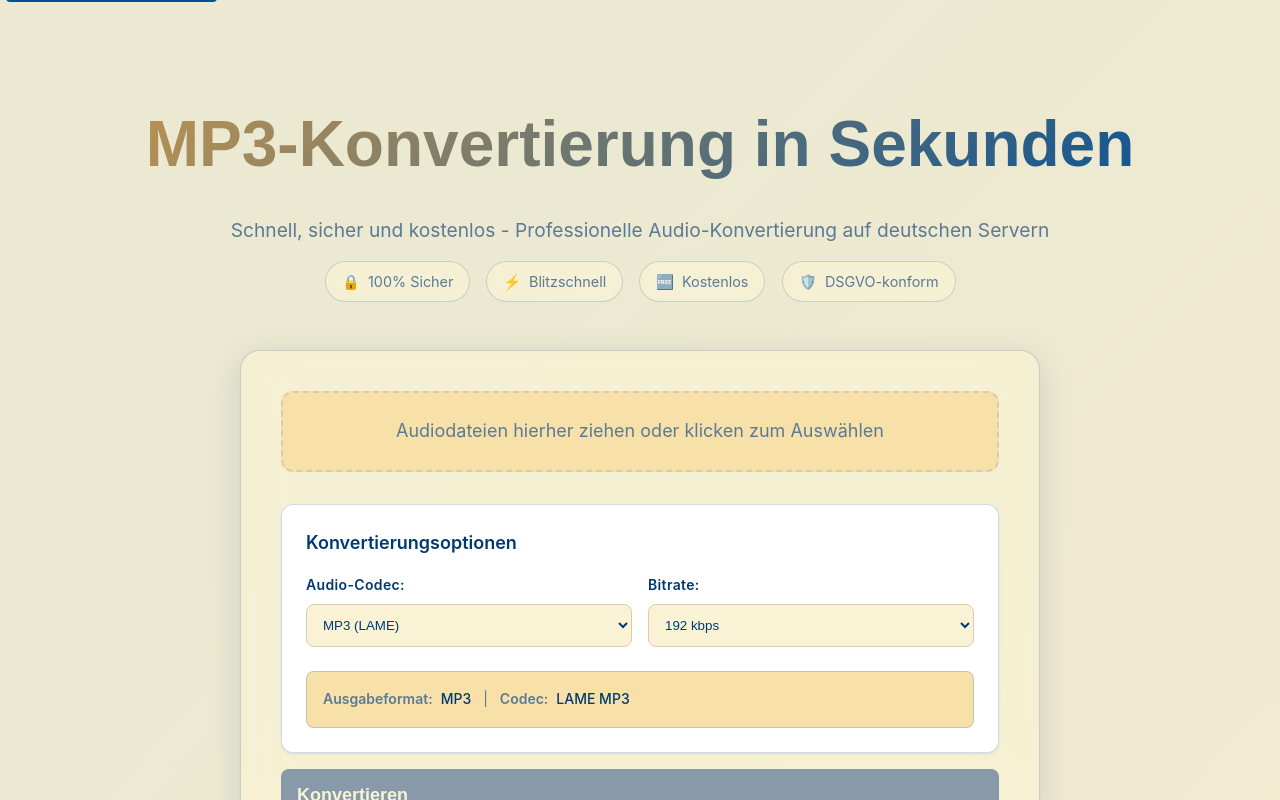
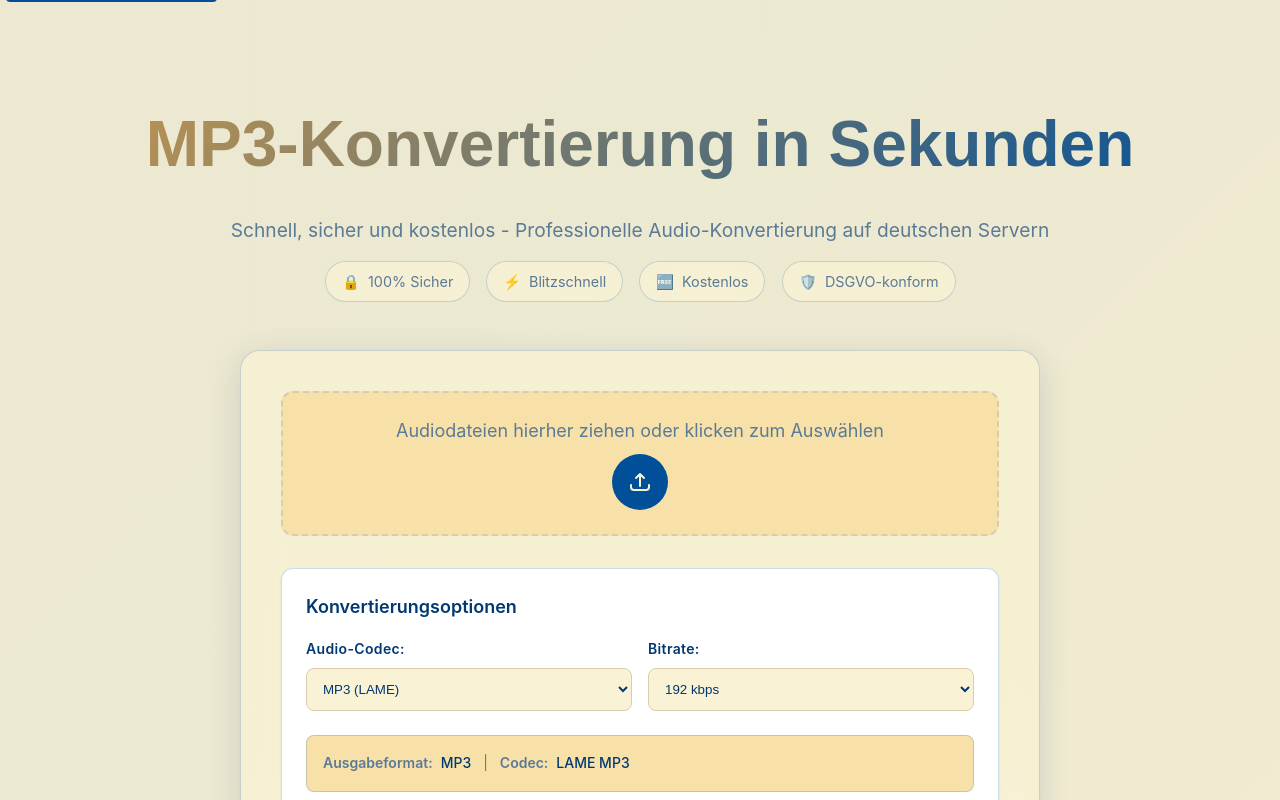
Before and after one commit to KodiniTools/MP3-Konverter, a Vue app: page / in a window 1280 px wide. Shown: the top 800 px of the page. Built offline with nearby package versions, Linux system fonts and the light colour scheme; a web font is replaced by a local one.

Commit message:
Upload-Button in Drop-Zone wiederherstellen
Der Upload-Button (runder SVG-Pfeil) wurde irrtümlich entfernt.
Nur die Emojis (🎵, 📁) sollten entfernt werden.

https://claude.ai/code/session_01RBK612kUAyqPi4ZqBfGYH4

```diff
--- a/src/assets/styles/main.scss
+++ b/src/assets/styles/main.scss
@@ -441,6 +441,27 @@
   font-size: 1.125rem;
 }
 
+.btn-icon-svg {
+  width: 24px;
+  height: 24px;
+  transition: var(--transition);
+}
+
+/* Icon-Only Button Variant */
+.select-btn--icon-only {
+  padding: 1rem;
+  border-radius: 50%;
+  width: 56px;
+  height: 56px;
+  display: flex;
+  align-items: center;
+  justify-content: center;
+}
+
+.select-btn--icon-only:hover .btn-icon-svg {
+  transform: translateY(-2px);
+}
+
 
 .convert-btn {
   width: 100%;
@@ -1522,7 +1543,10 @@
     font-size: 0.9rem;
   }
 
-
+  .select-btn--icon-only {
+    width: 48px;
+    height: 48px;
+  }
 
   .converter-wrapper {
     padding: 1rem;
--- a/src/components/converter/FileUpload.vue
+++ b/src/components/converter/FileUpload.vue
@@ -29,6 +29,19 @@
           @change="handleFileSelect"
           :aria-label="$t('converter.upload.ariaLabel')"
         >
+
+        <button
+          type="button"
+          class="select-btn select-btn--icon-only"
+          @click.stop="openFileDialog"
+          :aria-label="$t('converter.upload.button')"
+          :title="$t('converter.upload.button')"
+        >
+          <svg class="btn-icon-svg" width="24" height="24" viewBox="0 0 24 24" fill="none" xmlns="http://www.w3.org/2000/svg" aria-hidden="true">
+            <path d="M12 16V4M12 4L8 8M12 4L16 8" stroke="currentColor" stroke-width="2" stroke-linecap="round" stroke-linejoin="round"/>
+            <path d="M3 15V17C3 18.6569 4.34315 20 6 20H18C19.6569 20 21 18.6569 21 17V15" stroke="currentColor" stroke-width="2" stroke-linecap="round" stroke-linejoin="round"/>
+          </svg>
+        </button>
       </div>
     </div>
   </section>
```
